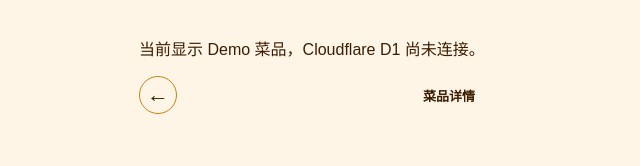
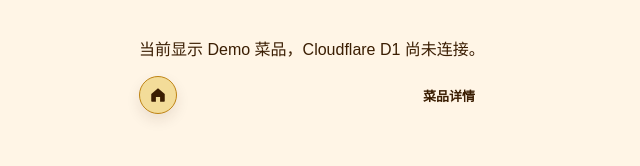
Before and after one commit to weiguanguan/xxskitchen, a plain HTML site: page outputs/detail.html in a window 1280 px wide. Shown: the top 166 px of the page, without its empty margins (191-831 px from the left). Drawn offline with Linux system fonts and the light colour scheme; no server answers.

Commit message:
Use house button on detail page

```diff
--- a/outputs/detail.html
+++ b/outputs/detail.html
@@ -5,11 +5,12 @@
     <meta name="viewport" content="width=device-width, initial-scale=1, viewport-fit=cover" />
     <meta name="theme-color" content="#fff5e6" />
     <title>菜品详情 · Kitchen Workspace</title>
+    <link rel="stylesheet" href="styles.css" />
     <link rel="stylesheet" href="detail.css" />
   </head>
   <body>
     <main class="detail-shell">
-      <header class="detail-topbar"><a class="detail-back" href="/home" aria-label="返回菜品首页">←</a><span>菜品详情</span><span class="detail-topbar-spacer" aria-hidden="true"></span></header>
+      <header class="detail-topbar"><a class="home-button detail-back" href="/home" aria-label="返回主页" title="返回主页"><svg viewBox="0 0 24 24" aria-hidden="true"><path d="M3 10.8 12 3l9 7.8v9.2a1 1 0 0 1-1 1h-5.2v-6.2H9.2V21H4a1 1 0 0 1-1-1v-9.2Z"/></svg></a><span>菜品详情</span><span class="detail-topbar-spacer" aria-hidden="true"></span></header>
       <section class="detail-content" id="detail-content" hidden>
         <img class="detail-photo" id="detail-photo" alt="" />
         <h1 id="detail-name"></h1>
```
